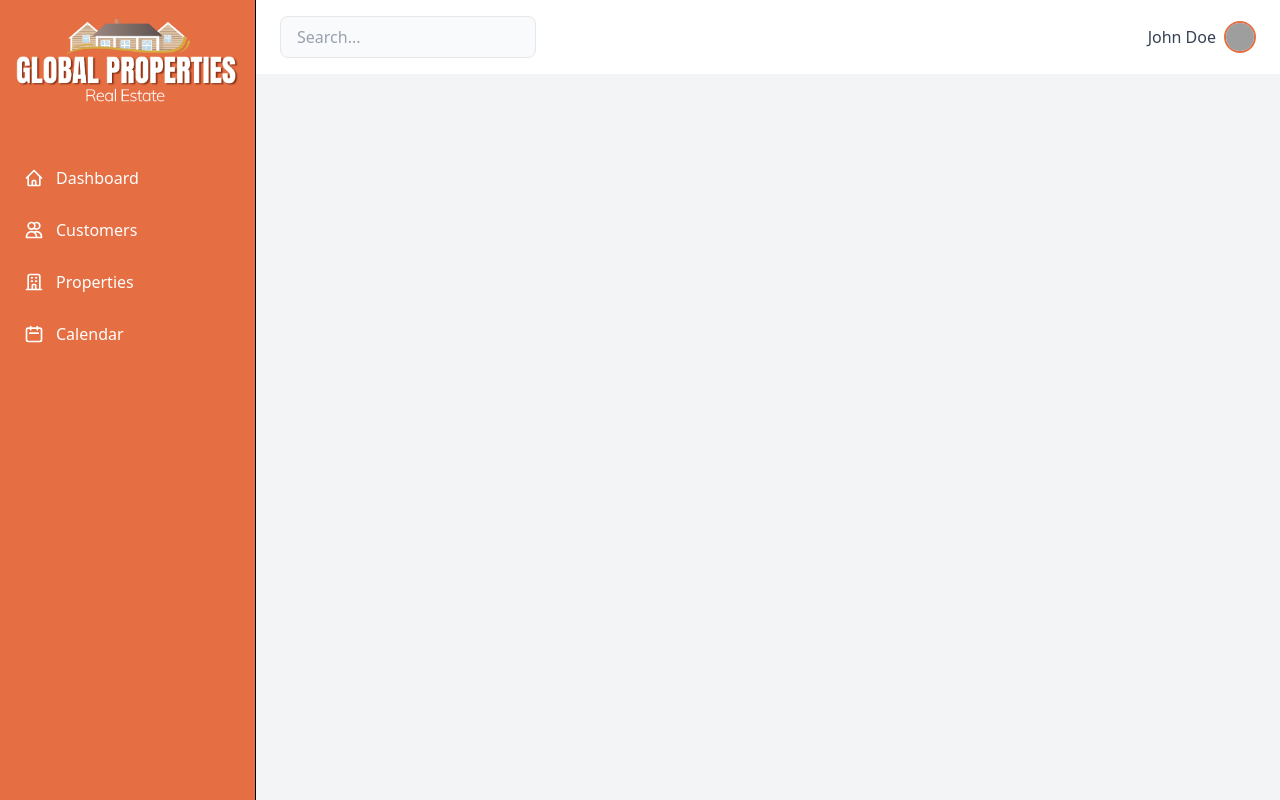
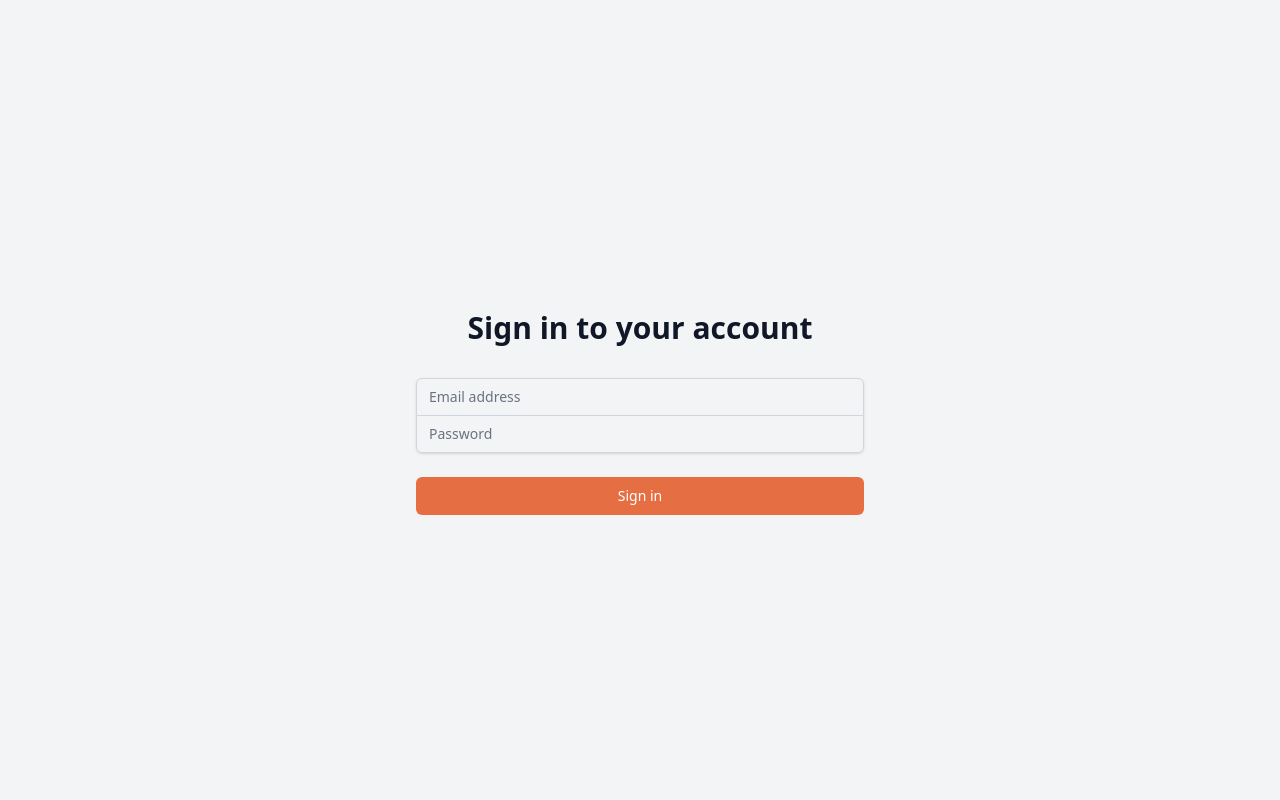
Before and after one commit to AbdullahRaoo/housecrm-everup, a React (Vite) app: page /login in a window 1280 px wide. Built offline with nearby package versions, Linux system fonts and the light colour scheme; grey boxes are pictures that could not be loaded.

Commit message:
implement authentication context and protected routes; add crypto-js dependency

```diff
--- a/package.json
+++ b/package.json
@@ -12,7 +12,9 @@
   "dependencies": {
     "@googlemaps/js-api-loader": "^1.16.8",
     "@tailwindcss/vite": "^4.0.3",
+    "@types/crypto-js": "^4.2.2",
     "@types/google.maps": "^3.58.1",
+    "crypto-js": "^4.2.0",
     "react": "^18.3.1",
     "react-dom": "^18.3.1",
     "react-hook-form": "^7.54.2",
--- a/src/App.tsx
+++ b/src/App.tsx
@@ -1,10 +1,13 @@
 import { BrowserRouter as Router, Routes, Route } from 'react-router-dom';
+import { AuthProvider } from './context/AuthContext';
 import { PropertyProvider } from './context/PropertyContext';
+import { ProtectedRoute } from './components/ProtectedRoute';
 import Sidebar from './components/Sidebar';
 import Header from './components/Header';
+import Login from './pages/Login';
+import Dashboard from './pages/Dashboard';
 import Customers from './pages/Customers';
-import CustomerForm from './pages/CustomerForm';  // Add this import
-import Dashboard from './pages/Dashboard';
+import CustomerForm from './pages/CustomerForm';
 import Properties from './pages/Properties';
 import PropertyDetail from './pages/PropertyDetail';
 import PropertyForm from './pages/PropertyForm';
@@ -13,6 +16,13 @@ import CalendarPage from './pages/Calendar';
 function App() {
   return (
     <Router>
+      <AuthProvider>
+        <Routes>
+          <Route path="/login" element={<Login />} />
+          <Route
+            path="/*"
+            element={
+              <ProtectedRoute>
                 <PropertyProvider>
                   <div className="flex h-screen bg-gray-100">
                     <Sidebar />
@@ -34,6 +44,11 @@ function App() {
                     </div>
                   </div>
                 </PropertyProvider>
+              </ProtectedRoute>
+            }
+          />
+        </Routes>
+      </AuthProvider>
     </Router>
   );
 }
--- a/src/components/Header.tsx
+++ b/src/components/Header.tsx
@@ -1,4 +1,23 @@
+import { useState, useRef, useEffect } from 'react';
+import { useAuth } from '../hooks/useAuth';
+
 function Header() {
+  const { logout } = useAuth();
+  const [dropdownOpen, setDropdownOpen] = useState(false);
+  const dropdownRef = useRef<HTMLDivElement>(null);
+
+  // Close dropdown when clicking outside
+  useEffect(() => {
+    function handleClickOutside(event: MouseEvent) {
+      if (dropdownRef.current && !dropdownRef.current.contains(event.target as Node)) {
+        setDropdownOpen(false);
+      }
+    }
+
+    document.addEventListener('mousedown', handleClickOutside);
+    return () => document.removeEventListener('mousedown', handleClickOutside);
+  }, []);
+
   return (
     <header className="flex items-center justify-between px-6 py-4 bg-white border-b border-gray-100">
       <div className="flex items-center">
@@ -11,8 +30,12 @@ function Header() {
           placeholder="Search..."
         />
       </div>
-      <div className="flex items-center">
-        <button className="flex items-center text-gray-700 hover:text-[#e56e43] transition-colors duration-200">
+
+      <div className="flex items-center relative" ref={dropdownRef}>
+        <button
+          onClick={() => setDropdownOpen(!dropdownOpen)}
+          className="flex items-center text-gray-700 hover:text-[#e56e43] transition-colors duration-200"
+        >
           <span className="mx-2 font-medium">John Doe</span>
           <div className="w-8 h-8 rounded-full overflow-hidden border-2 border-[#e56e43]">
             <img
@@ -22,6 +45,38 @@ function Header() {
             />
           </div>
         </button>
+
+        {/* Dropdown Menu */}
+        {dropdownOpen && (
+          <div className="absolute right-0 top-full mt-2 w-48 bg-white rounded-lg shadow-lg
+            border border-gray-100 py-1 z-50">
+            <div className="px-4 py-2 border-b border-gray-100">
+              <p className="text-sm text-gray-600">Signed in as</p>
+              <p className="text-sm font-medium text-gray-800">admin@example.com</p>
+            </div>
+
+            <button
+              onClick={logout}
+              className="w-full text-left px-4 py-2 text-sm text-gray-700 hover:bg-gray-50
+                hover:text-[#e56e43] transition-colors duration-200 flex items-center"
+            >
+              <svg
+                className="w-4 h-4 mr-2"
+                fill="none"
+                stroke="currentColor"
+                viewBox="0 0 24 24"
+              >
+                <path
+                  strokeLinecap="round"
+                  strokeLinejoin="round"
+                  strokeWidth={2}
+                  d="M17 16l4-4m0 0l-4-4m4 4H7m6 4v1a3 3 0 01-3 3H6a3 3 0 01-3-3V7a3 3 0 013-3h4a3 3 0 013 3v1"
+                />
+              </svg>
+              Sign Out
+            </button>
+          </div>
+        )}
       </div>
     </header>
   );
--- /dev/null
+++ b/src/components/ProtectedRoute.tsx
@@ -0,0 +1,13 @@
+import { Navigate, useLocation } from 'react-router-dom';
+import { useAuth } from '../hooks/useAuth';
+
+export function ProtectedRoute({ children }: { children: React.ReactNode }) {
+  const { isAuthenticated } = useAuth();
+  const location = useLocation();
+
+  if (!isAuthenticated && !localStorage.getItem('auth')) {
+    return <Navigate to="/login" state={{ from: location }} replace />;
+  }
+
+  return <>{children}</>;
+}
--- /dev/null
+++ b/src/context/AuthContext.tsx
@@ -0,0 +1,62 @@
+/* eslint-disable @typescript-eslint/no-explicit-any */
+import { createContext, useEffect, useState, ReactNode } from 'react';
+import { useNavigate, useLocation } from 'react-router-dom';
+
+interface AuthContextType {
+  isAuthenticated: boolean;
+  login: (authData: any) => void;
+  logout: () => void;
+}
+
+export const AuthContext = createContext<AuthContextType | undefined>(undefined);
+
+export function AuthProvider({ children }: { children: ReactNode }) {
+  const [isAuthenticated, setIsAuthenticated] = useState(() => {
+    // Initialize auth state from localStorage on mount
+    const auth = localStorage.getItem('auth');
+    return !!auth;
+  });
+  const navigate = useNavigate();
+  const location = useLocation();
+
+  useEffect(() => {
+    // Check auth status when component mounts and on storage changes
+    const checkAuth = () => {
+      const auth = localStorage.getItem('auth');
+      const isAuth = !!auth;
+      setIsAuthenticated(isAuth);
+
+      // If not authenticated and not already on login page, redirect to login
+      if (!isAuth && location.pathname !== '/login') {
+        navigate('/login');
+      }
+    };
+
+    checkAuth();
+
+    // Listen for storage changes in other tabs
+    window.addEventListener('storage', checkAuth);
+    return () => window.removeEventListener('storage', checkAuth);
+  }, [navigate, location.pathname]);
+
+  const login = (authData: any) => {
+    localStorage.setItem('auth', JSON.stringify(authData));
+    setIsAuthenticated(true);
+
+    // Get the redirect path from location state or default to '/'
+    const from = location.state?.from?.pathname || '/';
+    navigate(from);
+  };
+
+  const logout = () => {
+    localStorage.removeItem('auth');
+    setIsAuthenticated(false);
+    navigate('/login');
+  };
+
+  return (
+    <AuthContext.Provider value={{ isAuthenticated, login, logout }}>
+      {children}
+    </AuthContext.Provider>
+  );
+}
--- /dev/null
+++ b/src/hooks/useAuth.ts
@@ -0,0 +1,10 @@
+import { useContext } from 'react';
+import { AuthContext } from '../context/AuthContext';
+
+export const useAuth = () => {
+  const context = useContext(AuthContext);
+  if (context === undefined) {
+    throw new Error('useAuth must be used within an AuthProvider');
+  }
+  return context;
+};
--- /dev/null
+++ b/src/pages/Login.tsx
@@ -0,0 +1,104 @@
+import { useState } from 'react';
+import { useNavigate } from 'react-router-dom';
+import { SHA256 } from 'crypto-js';
+import { useAuth } from '../hooks/useAuth';
+
+function Login() {
+  const navigate = useNavigate();
+  const { login } = useAuth();
+  const [credentials, setCredentials] = useState({
+    email: '',
+    password: ''
+  });
+  const [error, setError] = useState('');
+
+  const VALID_EMAIL = 'admin@gmail.com';
+  const VALID_PASSWORD = 'admin123';
+  const VALID_PASSWORD_HASH = SHA256(VALID_PASSWORD).toString();
+
+  const handleSubmit = (e: React.FormEvent) => {
+    e.preventDefault();
+    setError('');
+
+    if (credentials.email === VALID_EMAIL &&
+      SHA256(credentials.password).toString() === VALID_PASSWORD_HASH) {
+      const authData = {
+        email: credentials.email,
+        token: SHA256(credentials.email + new Date().getTime()).toString(),
+        passwordHash: VALID_PASSWORD_HASH
+      };
+
+      login(authData); // Use the context's login function
+      navigate('/');
+    } else {
+      setError('Invalid email or password');
+    }
+  };
+
+
+  return (
+    <div className="min-h-screen bg-gray-100 flex items-center justify-center py-12 px-4 sm:px-6 lg:px-8">
+      <div className="max-w-md w-full space-y-8">
+        <div>
+          <h2 className="mt-6 text-center text-3xl font-bold text-gray-900">
+            Sign in to your account
+          </h2>
+        </div>
+        <form className="mt-8 space-y-6" onSubmit={handleSubmit}>
+          {error && (
+            <div className="bg-red-100 border border-red-400 text-red-700 px-4 py-3 rounded relative">
+              {error}
+            </div>
+          )}
+          <div className="rounded-md shadow-sm -space-y-px">
+            <div>
+              <label htmlFor="email-address" className="sr-only">Email address</label>
+              <input
+                id="email-address"
+                name="email"
+                type="email"
+                autoComplete="username"
+                required
+                className="appearance-none rounded-none relative block w-full px-3 py-2 border
+                  border-gray-300 placeholder-gray-500 text-gray-900 rounded-t-md
+                  focus:outline-none focus:ring-[#e56e43] focus:border-[#e56e43] focus:z-10 sm:text-sm"
+                placeholder="Email address"
+                value={credentials.email}
+                onChange={(e) => setCredentials(prev => ({ ...prev, email: e.target.value }))}
+              />
+            </div>
+            <div>
+              <label htmlFor="current-password" className="sr-only">Password</label>
+              <input
+                id="current-password"
+                name="password"
+                type="password"
+                autoComplete="current-password"
+                required
+                className="appearance-none rounded-none relative block w-full px-3 py-2 border
+                  border-gray-300 placeholder-gray-500 text-gray-900 rounded-b-md
+                  focus:outline-none focus:ring-[#e56e43] focus:border-[#e56e43] focus:z-10 sm:text-sm"
+                placeholder="Password"
+                value={credentials.password}
+                onChange={(e) => setCredentials(prev => ({ ...prev, password: e.target.value }))}
+              />
+            </div>
+          </div>
+
+          <div>
+            <button
+              type="submit"
+              className="group relative w-full flex justify-center py-2 px-4 border border-transparent
+                text-sm font-medium rounded-md text-white bg-[#e56e43] hover:bg-[#e56e43]/90
+                focus:outline-none focus:ring-2 focus:ring-offset-2 focus:ring-[#e56e43]"
+            >
+              Sign in
+            </button>
+          </div>
+        </form>
+      </div>
+    </div>
+  );
+}
+
+export default Login;
```
Also changed, not shown: 1 other file (tests, documents, lock files or other folders). Lines whose indentation alone changed are shown as unchanged.
